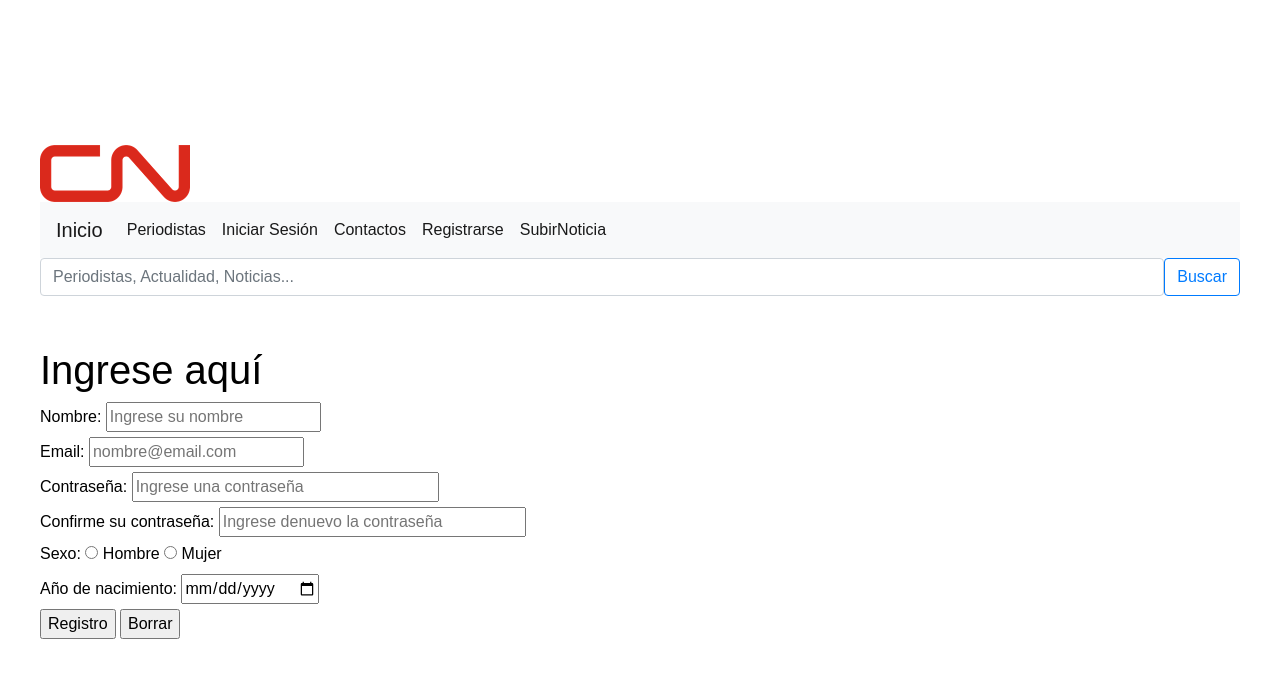
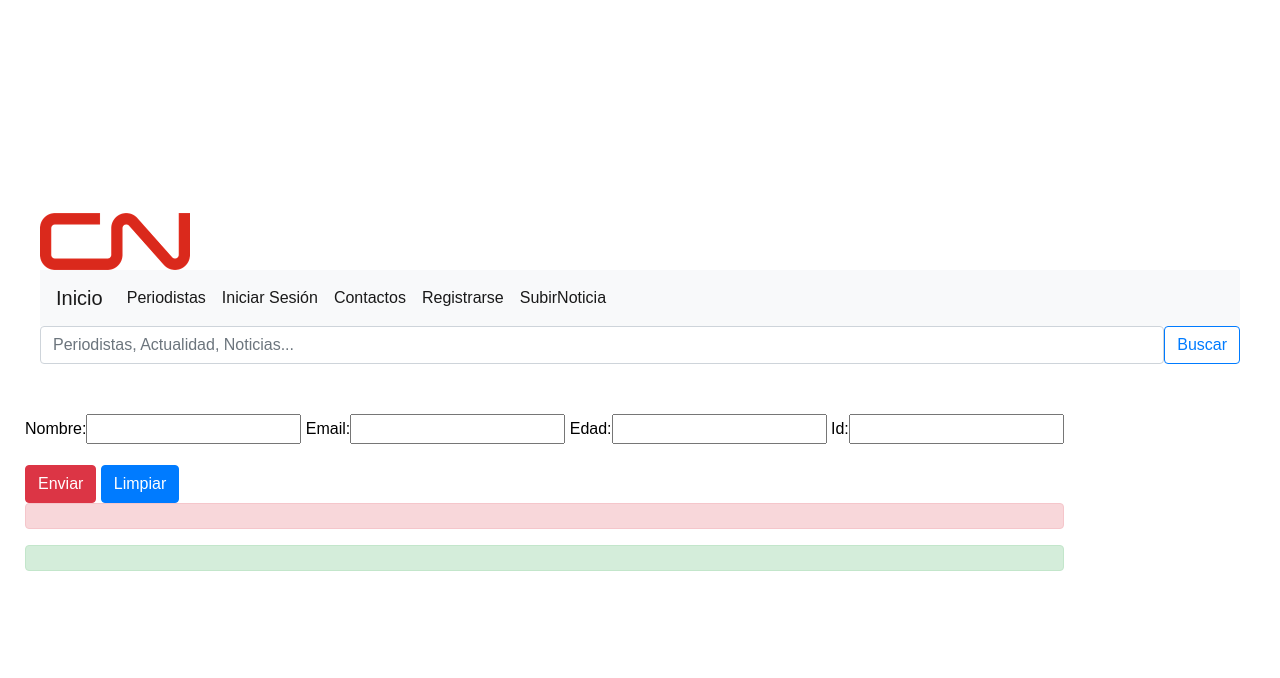
Before and after one commit to EisenDeveloper/TestDjango, a Django app: page /Registro/ in a window 1280 px wide. Shown: the top 678 px of the page. Run offline with Django 3.2, Linux system fonts and the light colour scheme; some libraries are stand-ins or nearby versions.

Commit message:
Actualizacion código

```diff
--- a/core/forms.py
+++ b/core/forms.py
@@ -1,11 +1,11 @@
 from django import forms
 from django.forms import ModelForm
-from .models import Pintura,Contacto,Usuarios
+from .models import Noticia,Contacto,Usuarios
 
-class PinturaForm(ModelForm):
+class NoticiaForm(ModelForm):
     class Meta:
-        model = Pintura
-        fields = ['titulo','descripcion','categoria','imagen','id_pintura','id']
+        model = Noticia
+        fields = ['titulo','descripcion','imagen','id_noticia','idPeriodista']
 
 class ContactoForm(ModelForm):
     class Meta:
--- a/core/templates/core/Registro.html
+++ b/core/templates/core/Registro.html
@@ -52,42 +52,21 @@
                 </div>
             </main>
 
-        <div class="register-box">
-            <h1>Ingrese aqu&iacute;
-            </h1>
-            <form action="procesar.php" method="POST" enctype="multipart/form-data" name="registro">
-            <div class="nombre-registro">
-                <label for="nombre">Nombre: </label>
-                <input name="nombre" type="text" value="" placeholder="Ingrese su nombre" autocomplete="on" required>
-            </div>
-            <div class="email">
-                <label for="email">Email: </label>
-                <input name="email" type="text" value="" placeholder="nombre@email.com" autocomplete="on" required>
-            </div>
-            <div class="pass-registro">
-                <label for="contraseña">Contraseña: </label>
-                <input name="contraseña" type="password" value="" placeholder="Ingrese una contraseña" size="30" autocomplete="on" required>
-            </div>
-            <div class="pass-confirm">
-                <label for="contraseña">Confirme su contraseña: </label>
-                <input name="contraseña-confirm" type="password" value="" placeholder="Ingrese denuevo la contraseña" size="30" autocomplete="on" required>
-            </div>
-            <div class="sexo">
-                <label for="sexo">Sexo: </label>
-                <input type="radio" name="hm" value="h" required> Hombre
-                <input type="radio" name="hm" value="m" required> Mujer
-            </div>
-            <div class="fecha-nac">
-                <label for="fecha.nac">Año de nacimiento: </label>
-                <input type="date" name="nacido" min="1900" placeholder="Año de nacimiento" required>
-            </div>
+            <div class="row">
+                <form method="post" action="" id = "formulario">
+                  {% csrf_token %}
+                  <div class="form-group">
+                      {{form.as_table}}
+                  </div>
 
-            <p>
+                  <input type="submit" class = "btn btn-danger" id = "enviar" value = "Enviar">
+                  <input type="reset" class="btn btn-primary" id = "limpiar" value = "Limpiar">
+                  <div id = error class = "alert alert-danger" role = "alert"></div>
+                  <div class = "alert alert-success" role="alert">
+                    {{alert}}
+                  </div>
 
-                <input type="submit" value="Registro">
-                <input type="reset" value="Borrar">
-            </p>
-            </form>
+                </form>
         </div>
 
 
--- a/core/urls.py
+++ b/core/urls.py
@@ -30,4 +30,5 @@ urlpatterns=[
     path('Registro/',Registro,name="Registro"),
 
     path('SubirNoticia/',SubirNoticia,name="SubirNoticia"),
+
 ]
--- a/core/views.py
+++ b/core/views.py
@@ -1,5 +1,5 @@
 from django.shortcuts import render
-from .models import Periodistas
+from .forms import ContactoForm,UsuariosForm,NoticiaForm
 
 # Create your views here.
 
@@ -40,7 +40,29 @@ def Periodistas(request):
     return render(request,'core/Periodistas.html')
 
 def Registro(request):
-    return render(request,'core/Registro.html')
+
+    datos ={'form' :UsuariosForm}
+
+    if request.method=='POST':
+
+        formulario = UsuariosForm(request.POST)
+
+        if formulario.is_valid:
+            formulario.save()
+            datos['mensaje'] = "Guardado correctamente"
+
+    return render(request,'core/Registro.html',datos)
 
 def SubirNoticia(request):
+
+    datos ={'form' :NoticiaForm}
+
+    if request.method=='POST':
+
+        formulario = NoticiaForm(request.POST)
+
+        if formulario.is_valid:
+            formulario.save()
+            datos['mensaje'] = "Guardado correctamente"
+
     return render(request,'core/SubirNoticia.html')
```
Also changed, not shown: core/templates/core/SubirNoticia.html (+16 -20 lines).
